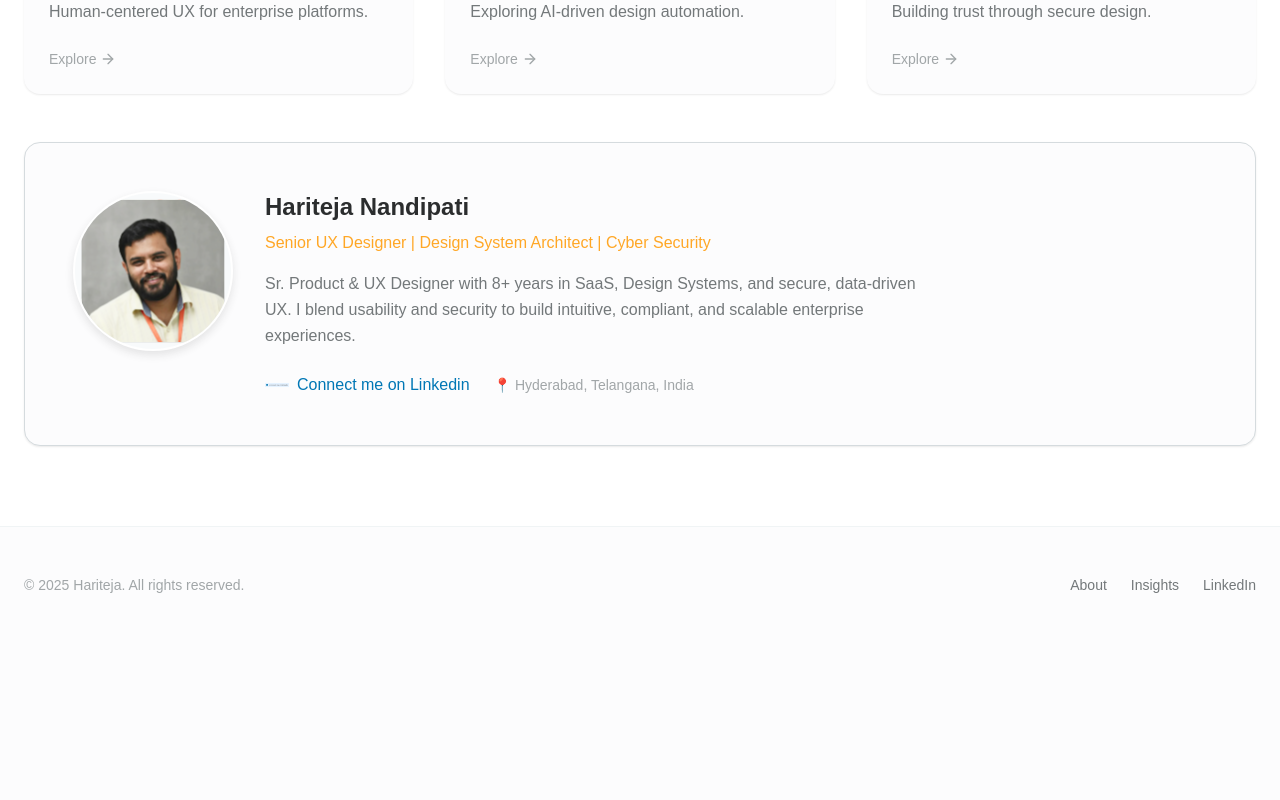
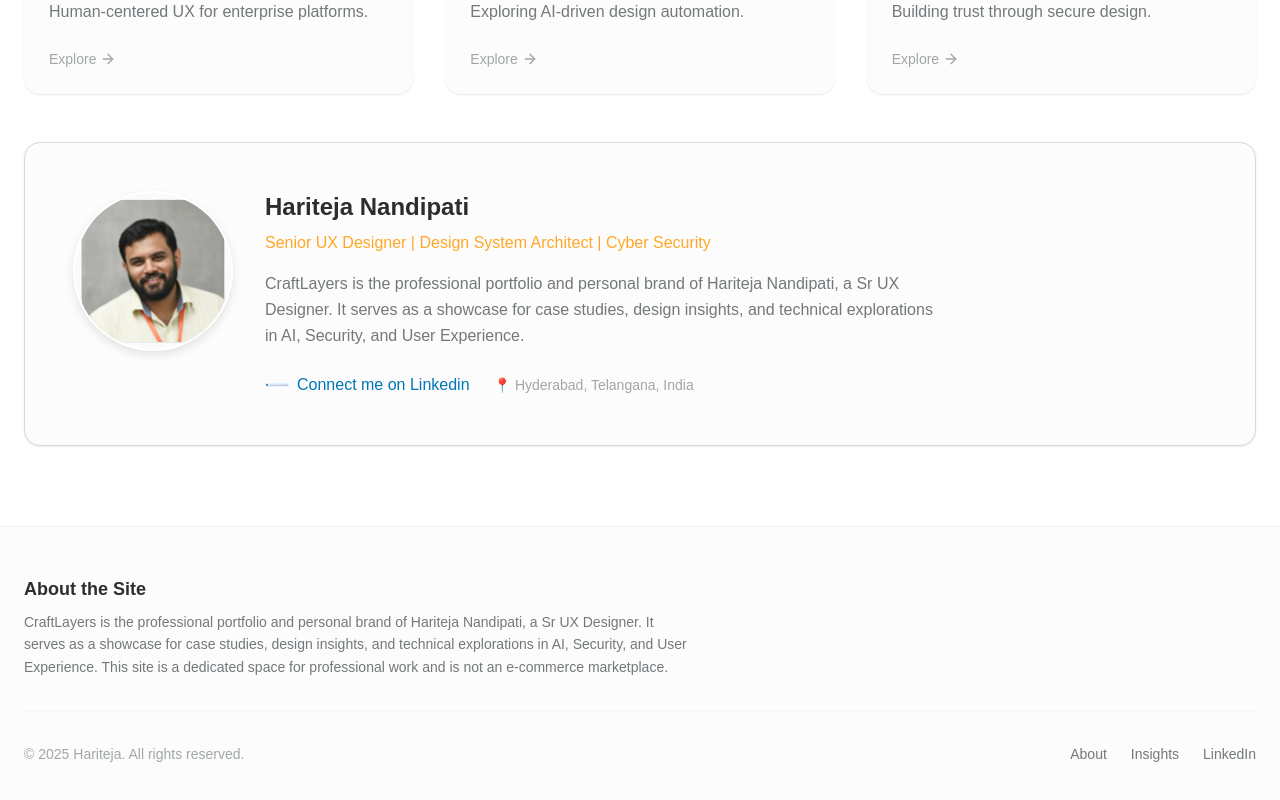
Before and after one commit to Hariteja-CL/craftlayers, a React (Vite) app: page / in a window 1280 px wide. Shown: the part 721-1521 px from the top of the page. Before the commit the page ends 1364 px from the top, so only its background shows below. Built offline with nearby package versions, Linux system fonts and the light colour scheme.

Commit message:
fix(routing): implement SPA 404 hack and sync pending changes

```diff
--- a/index.html
+++ b/index.html
@@ -5,7 +5,36 @@
   <meta charset="UTF-8" />
   <link rel="icon" type="image/svg+xml" href="/vite.svg" />
   <meta name="viewport" content="width=device-width, initial-scale=1.0" />
-  <title>CraftLayers | Hariteja Design</title>
+  <title>Hariteja Nandipati | Sr UX Designer Portfolio & Case Studies</title>
+  <!-- Start Single Page Apps for GitHub Pages -->
+  <script type="text/javascript">
+    (function (l) {
+      if (l.search[1] === '/') {
+        var decoded = l.search.slice(1).split('&').map(function (s) {
+          return s.replace(/~and~/g, '&')
+        }).join('?');
+        window.history.replaceState(null, null,
+          l.pathname.slice(0, -1) + decoded + l.hash
+        );
+      }
+    }(window.location))
+  </script>
+  <!-- End Single Page Apps for GitHub Pages -->
+  <meta name="description"
+    content="Explore the professional design portfolio of Hariteja Nandipati. Featuring in-depth case studies in UX, AI, and Security layers. A showcase of strategic design work." />
+  <script type="application/ld+json">
+    {
+      "@context": "https://schema.org",
+      "@type": "Person",
+      "name": "Hariteja Nandipati",
+      "jobTitle": "Sr Ux designer",
+      "url": "https://craftlayers.com",
+      "sameAs": [
+        "https://www.linkedin.com/in/hariteja-nandipati"
+      ],
+      "description": "A professional portfolio for Design and Technology."
+    }
+  </script>
 </head>
 
 <body>
--- a/src/App.tsx
+++ b/src/App.tsx
@@ -1,6 +1,8 @@
 import { BrowserRouter as Router, Routes, Route } from 'react-router-dom';
 import { LayoutShell } from './components/layout/LayoutShell';
 import { Home } from './pages/Home';
+import { About } from './pages/About';
+import { About } from './pages/About';
 import { BlogListing } from './pages/blog/BlogListing';
 import { BlogPost } from './pages/blog/BlogPost';
 import { Inwards } from './pages/work/Inwards';
--- a/src/components/layout/Footer.tsx
+++ b/src/components/layout/Footer.tsx
@@ -6,7 +6,15 @@ export function Footer() {
 
     return (
         <footer className="bg-surface border-t border-border-muted py-12">
-            <div className="container mx-auto px-6 flex flex-col md:flex-row justify-between items-center gap-6">
+            <div className="container mx-auto px-6">
+                <div className="mb-8 max-w-2xl">
+                    <h3 className="text-lg font-semibold text-content-primary mb-2">About the Site</h3>
+                    <p className="text-content-secondary text-sm leading-relaxed">
+                        CraftLayers is the professional portfolio and personal brand of Hariteja Nandipati, a Sr UX Designer. It serves as a showcase for case studies, design insights, and technical explorations in AI, Security, and User Experience. This site is a dedicated space for professional work and is not an e-commerce marketplace.
+                    </p>
+                </div>
+
+                <div className="flex flex-col md:flex-row justify-between items-center gap-6 pt-8 border-t border-border-muted/50">
                     {/* Copyright */}
                     <div className="text-content-tertiary text-sm">
                         &copy; {currentYear} Hariteja. All rights reserved.
@@ -30,6 +38,7 @@ export function Footer() {
                         </a>
                     </div>
                 </div>
+            </div>
         </footer>
     );
 }
--- a/src/components/portfolio/ProfileSection.tsx
+++ b/src/components/portfolio/ProfileSection.tsx
@@ -25,9 +25,7 @@ export function ProfileSection() {
                         Senior UX Designer | Design System Architect | Cyber Security
                     </p>
                     <p className="text-content-secondary leading-relaxed mb-6 max-w-2xl">
-                        Sr. Product & UX Designer with 8+ years in SaaS, Design Systems, and secure,
-                        data-driven UX. I blend usability and security to build intuitive, compliant, and scalable
-                        enterprise experiences.
+                        CraftLayers is the professional portfolio and personal brand of Hariteja Nandipati, a Sr UX Designer. It serves as a showcase for case studies, design insights, and technical explorations in AI, Security, and User Experience.
                     </p>
 
                     <div className="flex flex-wrap items-center justify-center md:justify-start gap-6">
--- /dev/null
+++ b/src/pages/About.tsx
@@ -0,0 +1,10 @@
+
+import { ProfileSection } from '../components/portfolio/ProfileSection';
+
+export function About() {
+    return (
+        <div className="pt-12">
+            <ProfileSection />
+        </div>
+    );
+}
```
Also changed, not shown: public/404.html (added, +30 -0 lines). Lines whose indentation alone changed are shown as unchanged.
